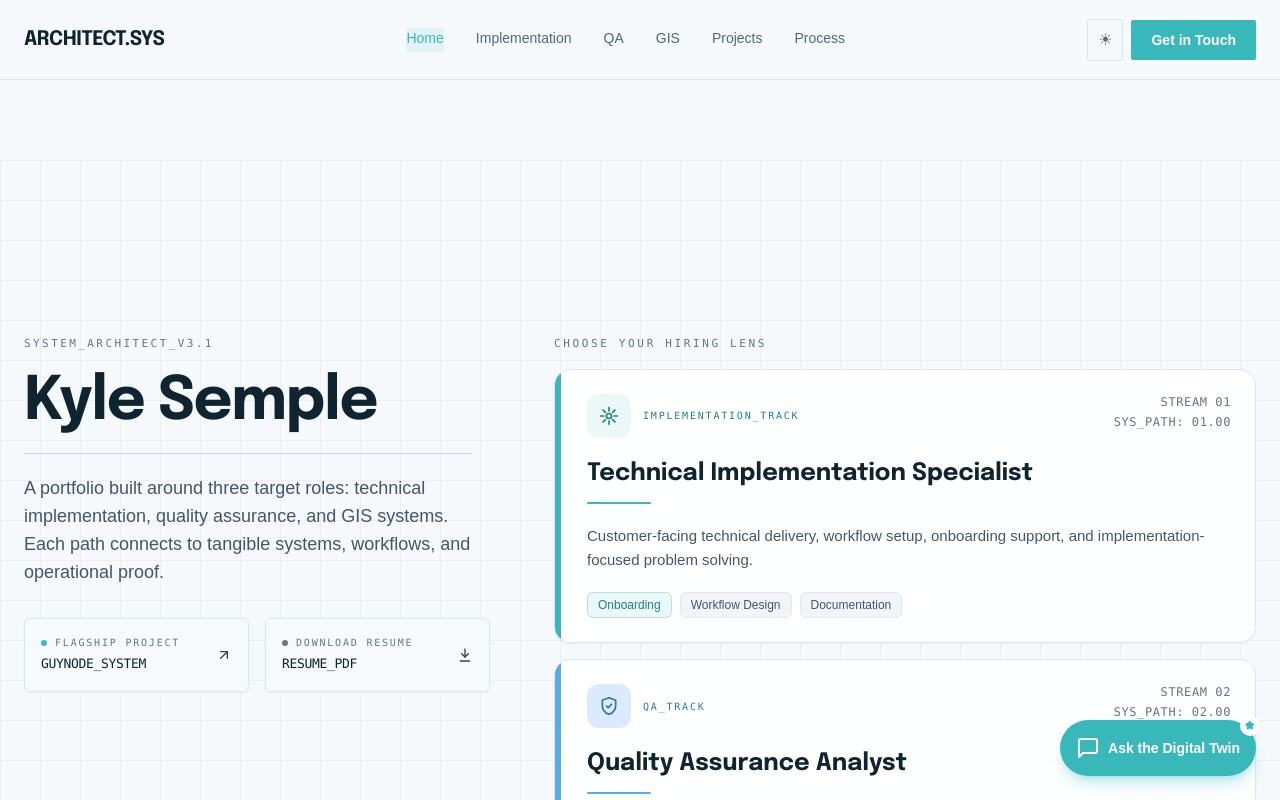
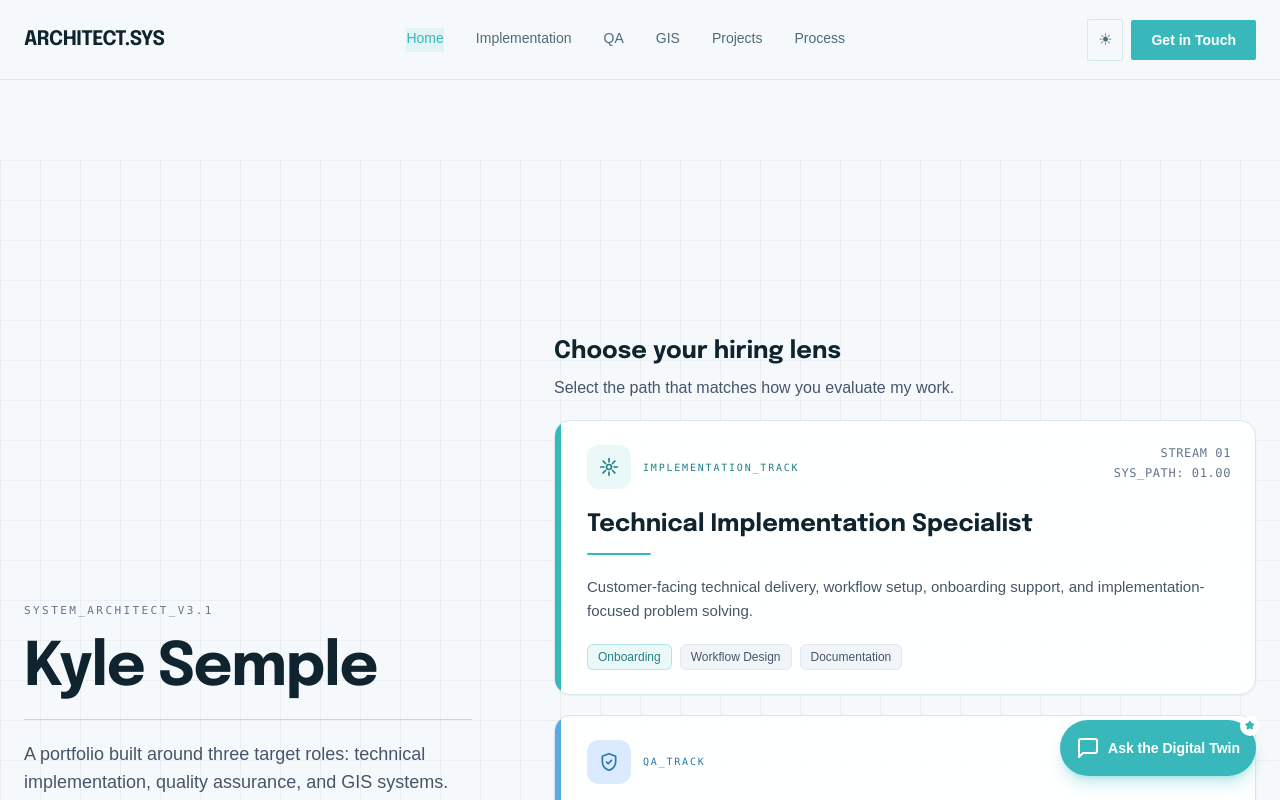
Before and after one commit to slyberia/Portfolio2.0, a React (Vite) app: page / in a window 1280 px wide. Shown: the top 800 px of the page. Built offline with nearby package versions, Linux system fonts and the light colour scheme; a web font is replaced by a local one.

Commit message:
Refine homepage hero hierarchy and CTA affordance

```diff
--- a/src/views/HomeView.tsx
+++ b/src/views/HomeView.tsx
@@ -160,8 +160,8 @@ const HomeView: React.FC<HomeViewProps> = ({ onNavigateToCaseStudy, onOpenContac
           }}
         />
 
-        <div className="relative max-w-7xl mx-auto px-6 py-14 md:py-20 lg:py-24 grid grid-cols-1 lg:grid-cols-12 gap-8 lg:gap-10 items-start">
-          <div className="lg:col-span-5 space-y-8 lg:pr-6">
+        <div className="relative max-w-7xl mx-auto px-6 py-14 md:py-20 lg:py-24 grid grid-cols-1 lg:grid-cols-12 gap-8 lg:gap-10 items-start lg:items-center">
+          <div className="lg:col-span-5 space-y-8 lg:pr-6 lg:self-center">
             <div className="space-y-5">
               <p className="font-mono text-[11px] uppercase tracking-[0.22em] text-slate-500 dark:text-slate-400">
                 SYSTEM_ARCHITECT_V3.1
@@ -180,11 +180,11 @@ const HomeView: React.FC<HomeViewProps> = ({ onNavigateToCaseStudy, onOpenContac
               </p>
             </div>
 
-            <div className="grid grid-cols-1 sm:grid-cols-2 gap-4 max-w-xl">
+            <div className="grid grid-cols-1 sm:grid-cols-2 gap-4 max-w-xl w-full">
               <Link
                 to={GUYNODE_SYSTEM_HREF}
-                aria-label="View Guynode system"
-                className="group min-h-[74px] border border-[#d8e8ee] dark:border-white/10 bg-[#f8fbfd]/90 dark:bg-slate-900/70 rounded-md px-4 py-3 flex items-center justify-between gap-4 shadow-[0_1px_2px_rgba(15,23,42,0.04)] transition-all hover:-translate-y-0.5 hover:shadow-md hover:border-tide-sky/70 focus:outline-none focus-visible:ring-2 focus-visible:ring-tide-aqua"
+                aria-label="View Flagship Project"
+                className="group min-h-[80px] border border-tide-aqua/70 dark:border-tide-sky/60 bg-tide-aqua dark:bg-tide-sky rounded-md px-5 py-4 flex items-center justify-between gap-4 shadow-[0_1px_2px_rgba(15,23,42,0.04)] transition-all hover:-translate-y-0.5 hover:shadow-md hover:bg-tide-aqua/90 dark:hover:bg-tide-sky/90 focus:outline-none focus-visible:ring-2 focus-visible:ring-offset-2 focus-visible:ring-offset-[#f5f9fb] dark:focus-visible:ring-offset-slate-950 focus-visible:ring-tide-aqua"
               >
                 {/* TODO: update this href to the dedicated Guynode case-study route when it exists. */}
                 <div>
@@ -193,15 +193,15 @@ const HomeView: React.FC<HomeViewProps> = ({ onNavigateToCaseStudy, onOpenContac
                       className="h-1.5 w-1.5 rounded-full shrink-0 bg-tide-aqua"
                       aria-hidden="true"
                     />
-                    FLAGSHIP PROJECT
+                    PRIMARY ACTION
                   </p>
-                  <p className="mt-1 font-mono text-[13px] uppercase tracking-tight text-ink-navy dark:text-white">
-                    GUYNODE_SYSTEM
+                  <p className="mt-1 text-base md:text-lg font-outfit font-semibold text-white dark:text-ink-navy">
+                    View Flagship Project
                   </p>
                 </div>
                 <svg
                   xmlns="http://www.w3.org/2000/svg"
-                  className="w-4 h-4 shrink-0 text-slate-700 dark:text-slate-200 group-hover:translate-x-0.5 group-hover:text-tide-aqua transition-all"
+                  className="w-5 h-5 shrink-0 text-white dark:text-ink-navy group-hover:translate-x-0.5 transition-all"
                   viewBox="0 0 24 24"
                   fill="none"
                   stroke="currentColor"
@@ -218,7 +218,7 @@ const HomeView: React.FC<HomeViewProps> = ({ onNavigateToCaseStudy, onOpenContac
               <Link
                 to="/resume"
                 aria-label="Download resume"
-                className="group min-h-[74px] border border-[#d8e8ee] dark:border-white/10 bg-[#f8fbfd]/90 dark:bg-slate-900/70 rounded-md px-4 py-3 flex items-center justify-between gap-4 shadow-[0_1px_2px_rgba(15,23,42,0.04)] transition-all hover:-translate-y-0.5 hover:shadow-md hover:border-slate-400/80 focus:outline-none focus-visible:ring-2 focus-visible:ring-slate-500"
+                className="group min-h-[80px] border border-[#c2d6df] dark:border-white/20 bg-white/95 dark:bg-slate-900/75 rounded-md px-5 py-4 flex items-center justify-between gap-4 shadow-[0_1px_2px_rgba(15,23,42,0.04)] transition-all hover:-translate-y-0.5 hover:shadow-md hover:border-slate-500/80 dark:hover:border-slate-300/60 focus:outline-none focus-visible:ring-2 focus-visible:ring-offset-2 focus-visible:ring-offset-[#f5f9fb] dark:focus-visible:ring-offset-slate-950 focus-visible:ring-slate-500"
               >
                 {/* TODO: replace /resume with a direct resume PDF asset link when available. */}
                 <div>
@@ -227,10 +227,10 @@ const HomeView: React.FC<HomeViewProps> = ({ onNavigateToCaseStudy, onOpenContac
                       className="h-1.5 w-1.5 rounded-full shrink-0 bg-slate-500"
                       aria-hidden="true"
                     />
-                    DOWNLOAD RESUME
+                    SECONDARY ACTION
                   </p>
-                  <p className="mt-1 font-mono text-[13px] uppercase tracking-tight text-ink-navy dark:text-white">
-                    RESUME_PDF
+                  <p className="mt-1 text-base md:text-lg font-outfit font-semibold text-ink-navy dark:text-white">
+                    Download Resume
                   </p>
                 </div>
                 <svg
@@ -252,10 +252,15 @@ const HomeView: React.FC<HomeViewProps> = ({ onNavigateToCaseStudy, onOpenContac
             </div>
           </div>
 
-          <div className="lg:col-span-7 space-y-4">
-            <p className="font-mono text-[11px] uppercase tracking-[0.24em] text-slate-500 dark:text-slate-400">
-              CHOOSE YOUR HIRING LENS
-            </p>
+          <div className="lg:col-span-7 space-y-5">
+            <div className="space-y-2">
+              <h2 className="text-2xl font-outfit font-semibold text-ink-navy dark:text-white">
+                Choose your hiring lens
+              </h2>
+              <p className="text-sm md:text-base text-slate-600 dark:text-slate-300">
+                Select the path that matches how you evaluate my work.
+              </p>
+            </div>
 
             {roleTrackCards.map((track) => (
               <Link
```
